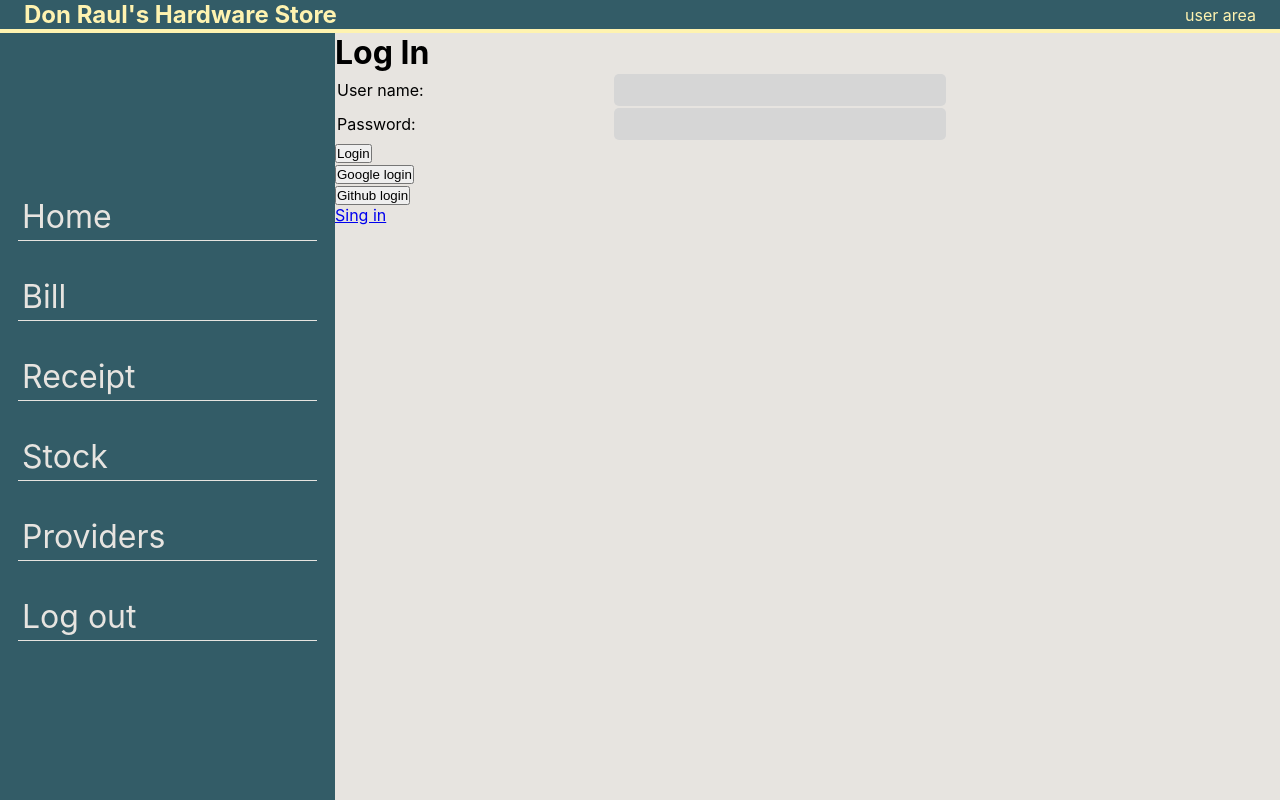
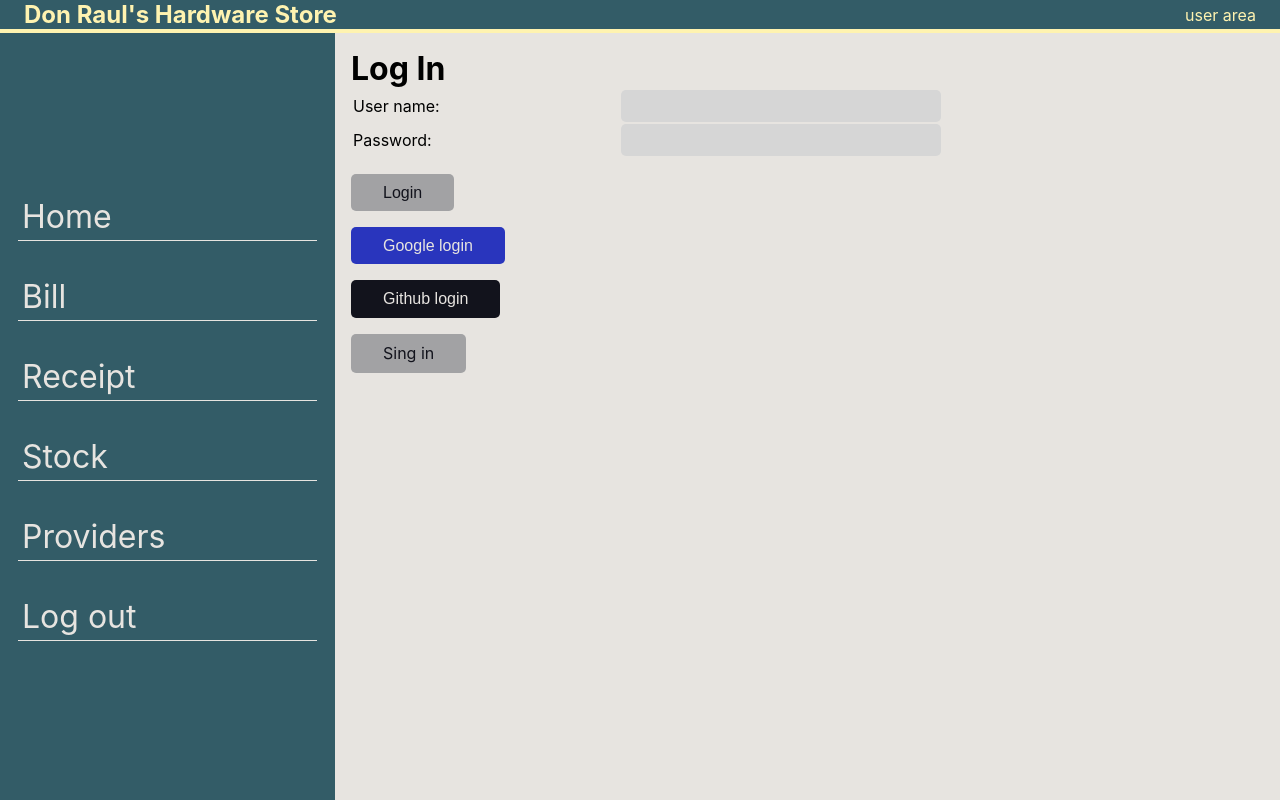
Before and after one commit to JMauricioGR/Don-Rauls-Hardware-Store-Frontend, a React (Vite) app: page / in a window 1280 px wide. Built offline with nearby package versions, Linux system fonts and the light colour scheme.

Commit message:
Don Raul's Hardware Store --- Styles in loggin an signin components fixed, and buttons style added

```diff
--- a/src/App.css
+++ b/src/App.css
@@ -115,7 +115,7 @@ form table{
   width: 25%;
 }
 
-.btn-add{
+.btn-add, .btn-google, .btn-github, .btn-general, .signin{
   border: none;
   color: #E7E4E0;
   padding: 0.6rem 2rem;
@@ -123,14 +123,29 @@ form table{
   text-decoration: none;
   display: inline-block;
   border-radius: 5px;
-  background-color: #4CAF50;
   font-size: 16px;
   margin-top: 1rem;
 }
 
-.btn-add:hover{
+.btn-add {
+  background-color: #18ab29;
+}
+.btn-google{
+  background-color: #2935bd;
+}
+.btn-github{
+  background-color: #12131c;
+}
+.btn-general{
+  background-color: #a2a2a4;
+  color: #12131c;
+}
+
+
+.btn-add:hover, .btn-google:hover, .btn-github:hover, .btn-general:hover{
   box-shadow: 0 12px 16px 0 rgba(0,0,0,0.24), 0 17px 50px 0 rgba(0,0,0,0.19);
 }
+
 
 tr, td ,th{
   margin: 0.5rem 0;
--- a/src/components/Logged/GitHubLogin.tsx
+++ b/src/components/Logged/GitHubLogin.tsx
@@ -41,7 +41,7 @@ const GitHubLogIn: React.FunctionComponent = () => {
 
   return (
     <div>
-      <button onClick={signInWithGithubButton}>Github login</button>
+      <button onClick={signInWithGithubButton} className='btn-github'>Github login</button>
     </div>
   );
 };
--- a/src/components/Logged/GoogleLogin.tsx
+++ b/src/components/Logged/GoogleLogin.tsx
@@ -40,7 +40,7 @@ const GoogleLogIn: React.FunctionComponent = () => {
 
   return (
     <div>
-      <button onClick={signInWithGoogleButton}>Google login</button>
+      <button onClick={signInWithGoogleButton} className='btn-google'>Google login</button>
     </div>
   );
 };
--- a/src/components/Logged/LogIn.tsx
+++ b/src/components/Logged/LogIn.tsx
@@ -44,7 +44,7 @@ const LogIn = () => {
 
 
   return (
-    <div>
+    <div className='form-style'>
       <h1>Log In</h1>
       <form action="">
         <table>
@@ -75,11 +75,11 @@ const LogIn = () => {
             </tr>
           </tbody>
         </table>
-        <button onClick={(e) => logInForm(e)} >Login</button>
+        <button onClick={(e) => logInForm(e)} className='btn-general'>Login</button>
       </form>
       <GoogleLogin />
       <GitHubLogin />
-      <Link to='/signin' className='menu-item'> Sing in</Link>
+      <Link to='/signin' className='btn-general'> Sing in</Link>
     </div>
   )
 }
--- a/src/components/Logged/SingIn.tsx
+++ b/src/components/Logged/SingIn.tsx
@@ -33,7 +33,7 @@ const SingIn = () => {
 
 
   return (
-    <div>
+    <div className='form-style'>
       <h1>Sing In</h1>
       <form action="">
         <table>
@@ -64,7 +64,7 @@ const SingIn = () => {
             </tr>
           </tbody>
         </table>
-        <button onClick={(e) => singInForm(e)} >Sign in</button>
+        <button onClick={(e) => singInForm(e)} className='btn-general'>Sign in</button>
         <h4>Just for watch related information:</h4>
         <p>User name: {userName}</p>
         <p>Password: {password}</p>
```
